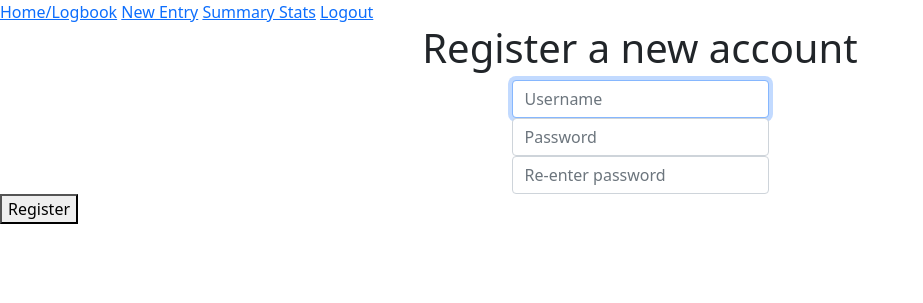
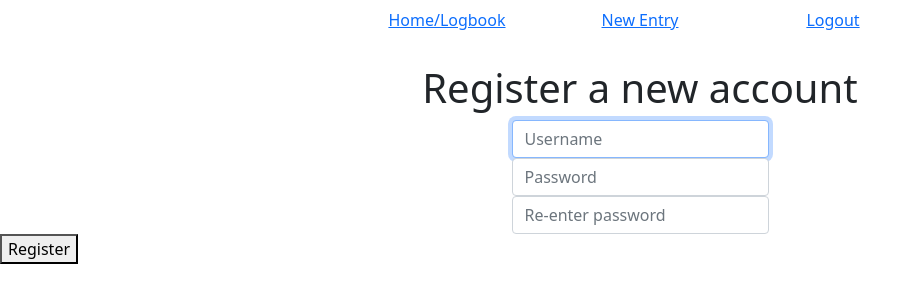
Before and after one commit to mateypotatey/EzDive, a Flask app: page /register in a window 1280 px wide. Shown: the top 303 px of the page, without its empty margins (0-923 px from the left). Run offline with Flask 2, Linux system fonts and the light colour scheme.

Commit message:
updated stylesheet

```diff
--- a/templates/template.html
+++ b/templates/template.html
@@ -16,10 +16,21 @@
     </head>
     <!--onload="start()" calls a function that's present in different pages to load all the scripts in that page on pageload-->
     <body onload="start()">
-        <a href="/">Home/Logbook</a>
-        <a href="/new">New Entry</a>
-        <a href="/summary">Summary Stats</a>
-        <a href="/logout">Logout</a>
+        <div class="navbar">
+            <div class="row child fit">
+                <div class="col-sm-3 child">
+                    <a href="/">Home/Logbook</a>
+                </div>
+                <div class="col-sm-3 child">
+                    <a href="/new">New Entry</a>
+                </div>
+                <div class="col-sm-3 child">
+                    <a href="/logout">Logout</a>
+                </div>
+                </div>
+            </div>
+        </div>
+        <br>
         {% block body %} {% endblock %}
     </body>
 
```
